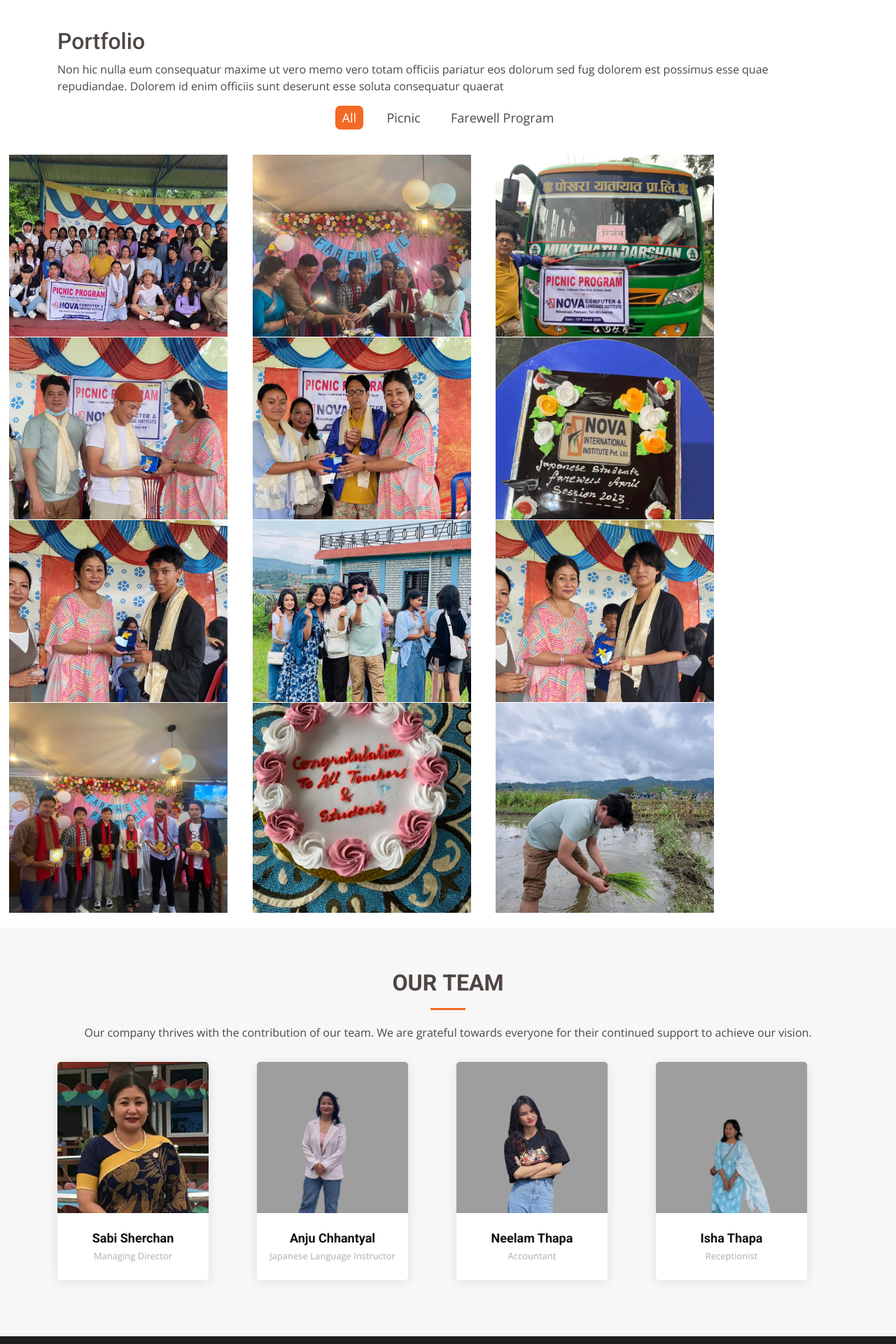
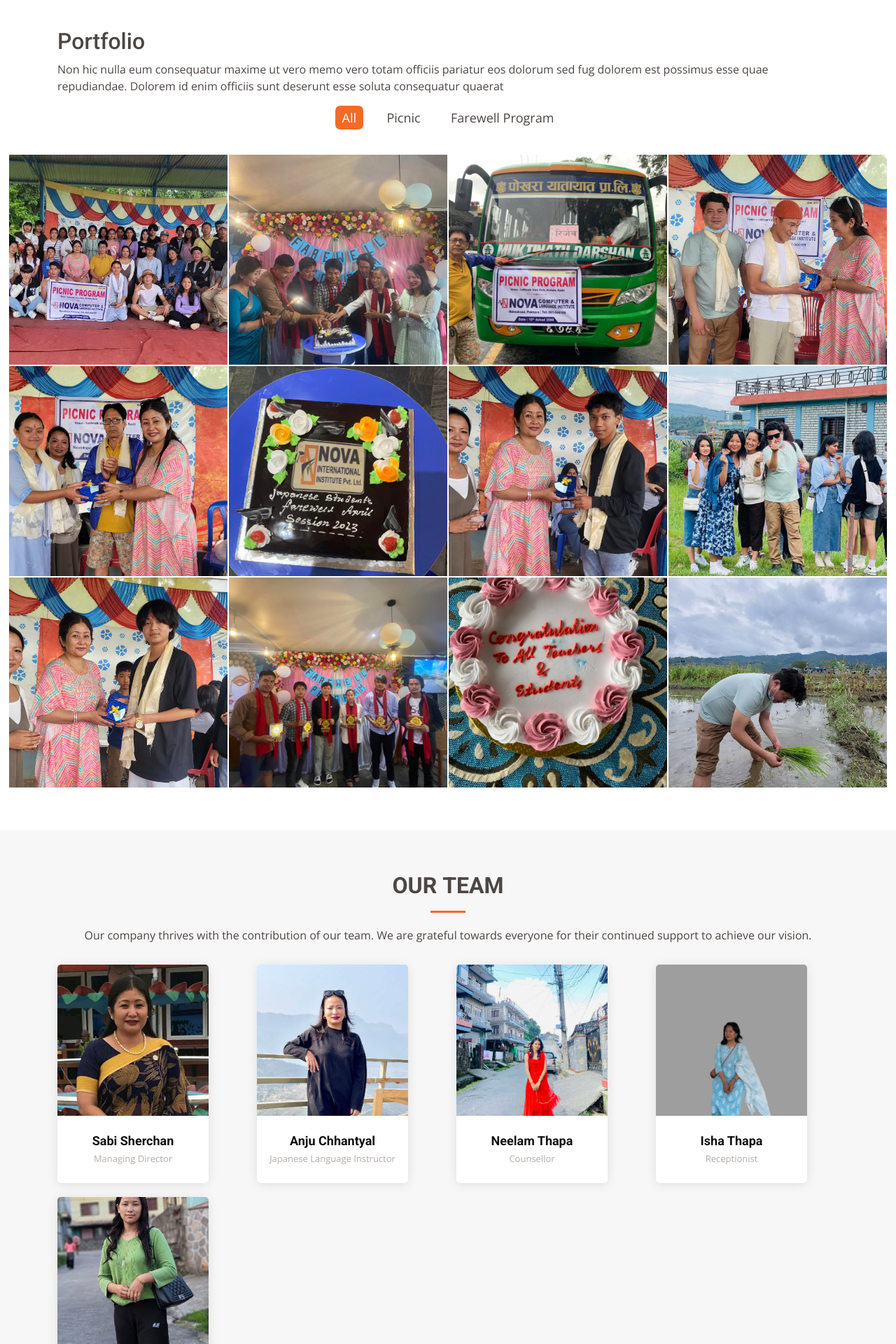
Before and after one commit to binishasherchan/novawebsite, a PHP site: page / in a window 1280 px wide. Shown: the part 3200-5120 px from the top of the page at 70% size. Run offline with PHP 8.4, Linux system fonts and the light colour scheme.

Commit message:
Add new images

```diff
--- a/include/footer.php
+++ b/include/footer.php
@@ -67,3 +67,18 @@
   </footer><!-- End Footer -->
 
   <a href="#" class="back-to-top d-flex align-items-center justify-content-center"><i class="bi bi-arrow-up-short"></i></a>
+      <!-- Vendor JS Files -->
+      <script src="assets/vendor/aos/aos.js"></script>
+  <script src="assets/vendor/bootstrap/js/bootstrap.bundle.min.js"></script>
+  <script src="assets/vendor/glightbox/js/glightbox.min.js"></script>
+  <script src="assets/vendor/isotope-layout/isotope.pkgd.min.js"></script>
+  <script src="assets/vendor/swiper/swiper-bundle.min.js"></script>
+  <script src="assets/vendor/waypoints/noframework.waypoints.js"></script>
+  <script src="assets/vendor/php-email-form/validate.js"></script>
+
+  <!-- Template Main JS File -->
+  <script src="assets/js/main.js"></script>
+
+</body>
+
+</html>
--- a/include/html-header.php
+++ b/include/html-header.php
@@ -39,18 +39,3 @@
 </head>
 
 <body>
-     <!-- Vendor JS Files -->
-  <script src="assets/vendor/aos/aos.js"></script>
-  <script src="assets/vendor/bootstrap/js/bootstrap.bundle.min.js"></script>
-  <script src="assets/vendor/glightbox/js/glightbox.min.js"></script>
-  <script src="assets/vendor/isotope-layout/isotope.pkgd.min.js"></script>
-  <script src="assets/vendor/swiper/swiper-bundle.min.js"></script>
-  <script src="assets/vendor/waypoints/noframework.waypoints.js"></script>
-  <script src="assets/vendor/php-email-form/validate.js"></script>
-
-  <!-- Template Main JS File -->
-  <script src="assets/js/main.js"></script>
-
-</body>
-
-</html>
--- a/index.php
+++ b/index.php
@@ -412,7 +412,7 @@
           <div class="col-lg-3 col-md-6 d-flex align-items-stretch">
             <div class="member" data-aos="fade-up" data-aos-delay="100">
               <div class="member-img">
-                <img src="assets/img/team/anju-new.png" class="img-fluid" alt="">
+                <img src="assets/img/team/anju-bg.jpg" class="img-fluid" alt="">
                 <div class="social">
                   <a href=""><i class="bi bi-facebook"></i></a>
                   <a href=""><i class="bi bi-instagram"></i></a>
@@ -428,7 +428,7 @@
           <div class="col-lg-3 col-md-6 d-flex align-items-stretch">
             <div class="member" data-aos="fade-up" data-aos-delay="200">
               <div class="member-img">
-                <img src="assets/img/team/neelam.png" class="img-fluid" alt="">
+                <img src="assets/img/team/neelam.jpg" class="img-fluid" alt="">
                 <div class="social">
                   <a href=""><i class="bi bi-facebook"></i></a>
                   <a href=""><i class="bi bi-instagram"></i></a>
@@ -436,7 +436,7 @@
               </div>
               <div class="member-info">
                 <h4>Neelam Thapa</h4>
-                <span>Accountant</span>
+                <span>Counsellor</span>
               </div>
             </div>
           </div>
@@ -453,6 +453,23 @@
               </div>
               <div class="member-info">
                 <h4>Isha Thapa</h4>
+                <span>Receptionist</span>
+              </div>
+            </div>
+          </div>
+
+          <div class="col-lg-3 col-md-6 d-flex align-items-stretch">
+            <div class="member" data-aos="fade-up" data-aos-delay="300">
+              <div class="member-img">
+                <img src="assets/img/team/kanchan.jpg" class="img-fluid" alt="">
+                <div class="social">
+                  <a href=""><i class="bi bi-facebook"></i></a>
+                  <a href=""><i class="bi bi-instagram"></i></a>
+
+                </div>
+              </div>
+              <div class="member-info">
+                <h4>Kanchan Gurung </h4>
                 <span>Receptionist</span>
               </div>
             </div>
```
Also changed, not shown: assets/img/team/anju-bg.jpg (added), assets/img/team/kanchan.jpg (added), assets/img/team/neelam.jpg (added), assets/img/team/neelam.png (deleted).
